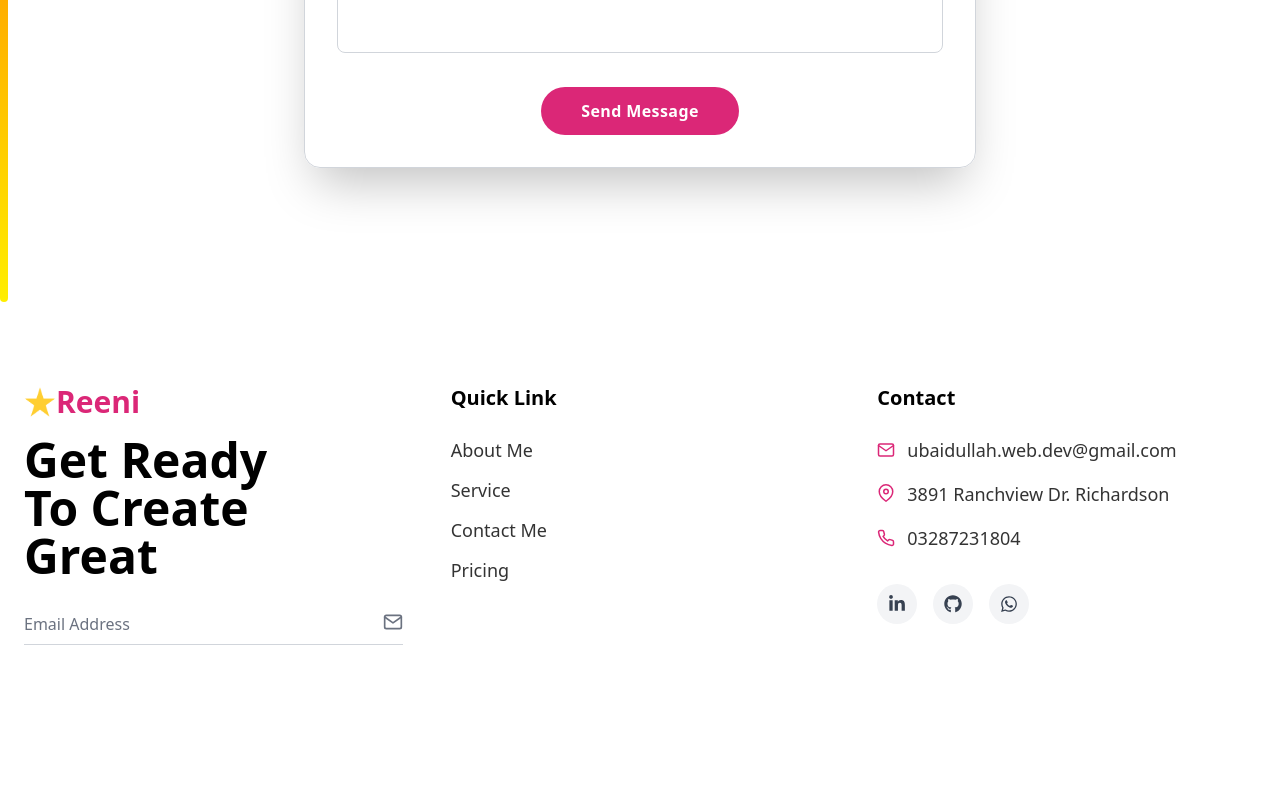
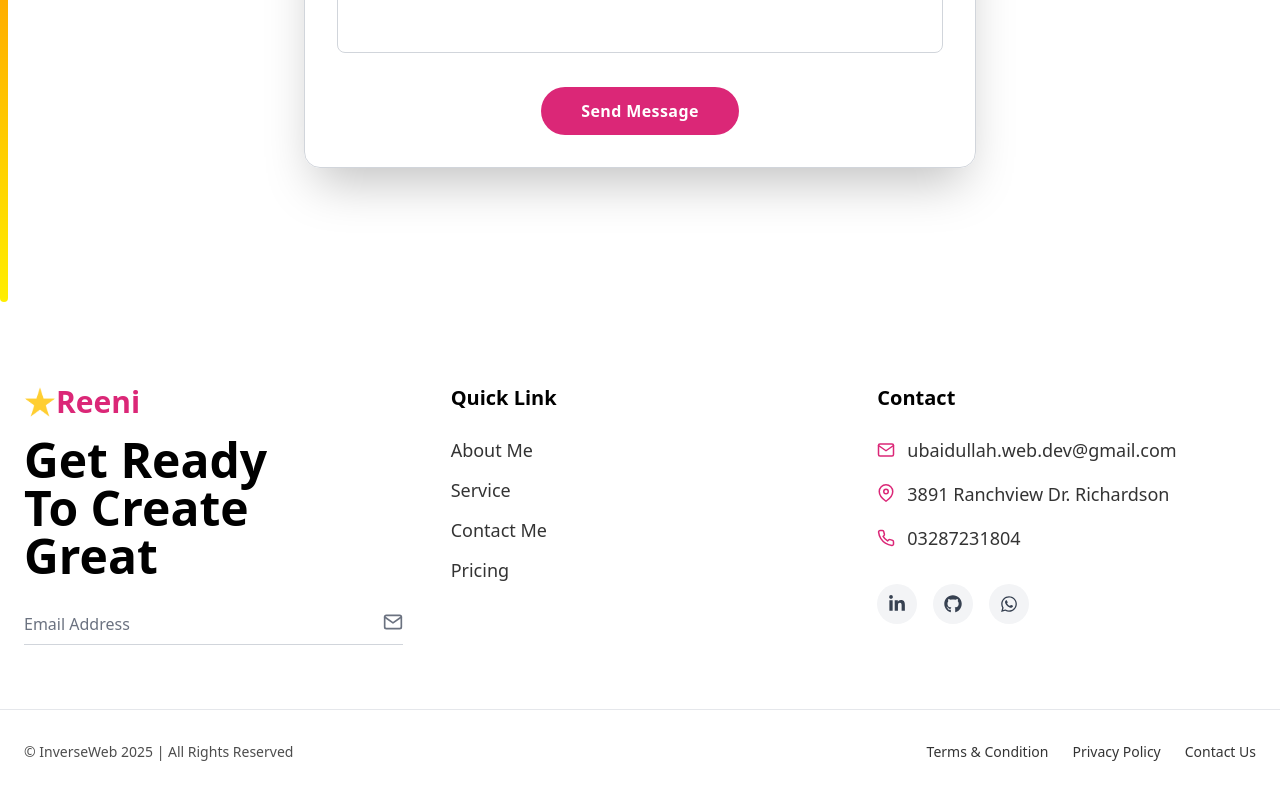
Before and after one commit to Ubaidullah-Web-Dev/React-Portfolio, a React (Vite) app: page /contact in a window 1280 px wide. Shown: the part 498-1298 px from the top of the page. Built offline with nearby package versions, Linux system fonts and the light colour scheme.

Commit message:
Fixed footer for other pages

```diff
--- a/src/Components/Footer.jsx
+++ b/src/Components/Footer.jsx
@@ -142,7 +142,7 @@ function Footer() {
             <div
                 data-aos="fade-right"
                 data-aos-delay="350"
-                className="container mx-auto px-6 mt-16 pt-8 border-t border-gray-200 dark:border-gray-800 flex flex-col md:flex-row justify-between items-center text-sm text-gray-500 dark:text-gray-400">
+                className="container mx-auto px-6 pb-5 mt-16 pt-8 border-t border-gray-200 dark:border-gray-800 flex flex-col md:flex-row justify-between items-center text-sm text-gray-500 dark:text-gray-400">
                 <p className="text-black/70 dark:text-gray-400">&copy; InverseWeb 2025 | All Rights Reserved</p>
                 <div className="flex space-x-6 mt-4 md:mt-0">
                     <a
```
